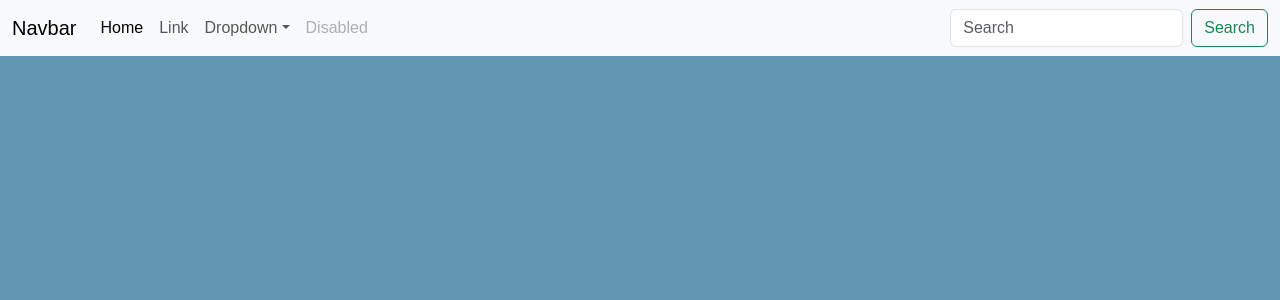
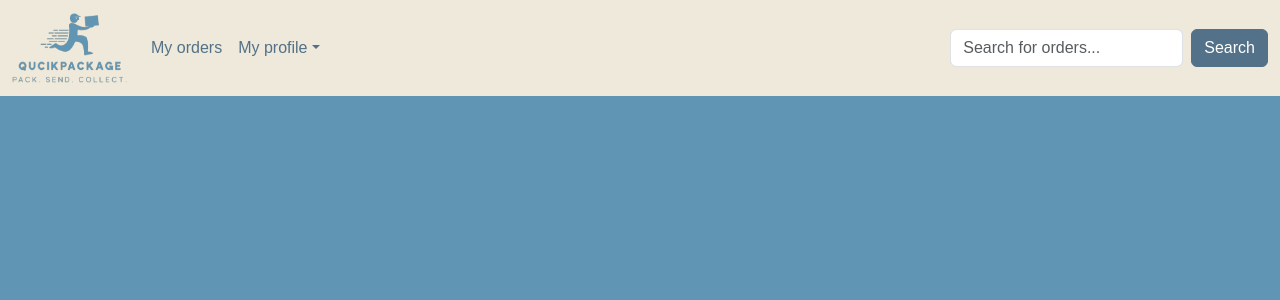
Before and after one commit to AntWalach/On-demand-Delivery-Platform, a React (Create React App) app in the folder frontend/: page /home in a window 1280 px wide. Shown: the top 300 px of the page. Built offline with nearby package versions, Linux system fonts and the light colour scheme.

Commit message:
app logo

```diff
--- a/frontend/src/Home.js
+++ b/frontend/src/Home.js
@@ -1,39 +1,38 @@
 import React from 'react'
+import { Image } from 'react-bootstrap';
+import QuickPackLogo from './assets/QuickPackLogo.png'
+
 
 function Home() {
   return (
-    <nav class="navbar navbar-expand-lg bg-body-tertiary">
+    <nav class="navbar navbar-expand-lg bg-body-tertiary custom-navbar">
       <div class="container-fluid">
-          <a class="navbar-brand" href="#">Navbar</a>
+        <a class="navbar-brand" href="#">
+          <img src={QuickPackLogo} className="App-logo" alt="logo" width="115" height="70"/>
+        </a>
         <button class="navbar-toggler" type="button" data-bs-toggle="collapse" data-bs-target="#navbarSupportedContent" aria-controls="navbarSupportedContent" aria-expanded="false" aria-label="Toggle navigation">
           <span class="navbar-toggler-icon"></span>
         </button>
         <div class="collapse navbar-collapse" id="navbarSupportedContent">
           <ul class="navbar-nav me-auto mb-2 mb-lg-0">
             <li class="nav-item">
-                <a class="nav-link active" aria-current="page" href="#">Home</a>
-              </li>
-              <li class="nav-item">
-                <a class="nav-link" href="#">Link</a>
+              <a class="nav-link custom-navbar-text-color" href="#">My orders</a>
             </li>
             <li class="nav-item dropdown">
-                <a class="nav-link dropdown-toggle" href="#" role="button" data-bs-toggle="dropdown" aria-expanded="false">
-                  Dropdown
+              <a class="nav-link dropdown-toggle  custom-navbar-text-color" href="#" role="button" data-bs-toggle="dropdown" aria-expanded="false">
+                My profile
               </a>
               <ul class="dropdown-menu">
-                  <li><a class="dropdown-item" href="#">Action</a></li>
-                  <li><a class="dropdown-item" href="#">Another action</a></li>
+                <li><a class="dropdown-item" href="#">Wallet</a></li>
+                <li><a class="dropdown-item" href="#">Account Settings</a></li>
                 <li><hr class="dropdown-divider"/></li>
-                  <li><a class="dropdown-item" href="#">Something else here</a></li>
+                <li><a class="dropdown-item" href="#">History of orders</a></li>
               </ul>
-              </li>
-              <li class="nav-item">
-                <a class="nav-link disabled" aria-disabled="true">Disabled</a>
             </li>
           </ul>
           <form class="d-flex" role="search">
-              <input class="form-control me-2" type="search" placeholder="Search" aria-label="Search"/>
-              <button class="btn btn-outline-success" type="submit">Search</button>
+            <input class="form-control me-2" type="search" placeholder="Search for orders..." aria-label="Search"/>
+            <button class="btn btn-outline-success custom-button-home" type="submit">Search</button>
           </form>
         </div>
       </div>
--- a/frontend/src/Login.js
+++ b/frontend/src/Login.js
@@ -2,7 +2,6 @@ import React, { useState } from "react";
 import { Link, useNavigate } from "react-router-dom";
 import Validation from "./LoginValidation";
 import axios from "axios"
-import { BiArrowBack } from 'react-icons/bi';
 
 
 function Login() {
--- /dev/null
+++ b/frontend/src/customCSS/customHome.css
@@ -0,0 +1,29 @@
+.custom-navbar{
+    background-color: #EEE9DA !important;
+}
+
+.custom-navbar-text-color{
+    color: #537188 !important;
+}
+
+.custom-navbar-text-color:hover{
+    color: #6096B4 !important;
+}
+
+.custom-button-home{
+    background-color: #537188;
+    border-color: #537188;
+    color: white;
+}
+
+.custom-button-home:hover{
+    background-color: #BDCDD6;
+    border-color: #BDCDD6;
+    color: #537188;
+}
+
+.custom-button-home:active {
+    background-color: #BDCDD6 !important;
+    border-color: #BDCDD6  !important;
+    color: #537188  !important;
+}
--- a/frontend/src/customCSS/customLogin.css
+++ b/frontend/src/customCSS/customLogin.css
@@ -22,6 +22,12 @@
     color: white;
 }
 
+.custom-button-log-in:active{
+    background-color: #739072 !important;
+    border-color: #739072 !important;
+    color: white !important;
+}
+
 .custom-card-login-signup{
     min-width: 340px;
 }
--- a/frontend/src/customCSS/customStartPage.css
+++ b/frontend/src/customCSS/customStartPage.css
@@ -12,6 +12,11 @@ body {
 .custom-button:hover{
   background-color: #BDCDD6;
   border-color: #BDCDD6;
+}
+
+.custom-button:active{
+  background-color: #BDCDD6 !important;
+  border-color: #BDCDD6 !important;
 }
 
 .typewriter h1 {
--- a/frontend/src/index.js
+++ b/frontend/src/index.js
@@ -6,6 +6,7 @@ import 'bootstrap/dist/css/bootstrap.min.css';
 import 'bootstrap/dist/js/bootstrap.min.js';
 import './customCSS/customStartPage.css';
 import './customCSS/customLogin.css';
+import './customCSS/customHome.css';
 import 'react-icons/bi';
 
 const root = ReactDOM.createRoot(document.getElementById('root'));
```
Also changed, not shown: frontend/src/assets/QuickPackLogo.png (added). Lines whose indentation alone changed are shown as unchanged.
